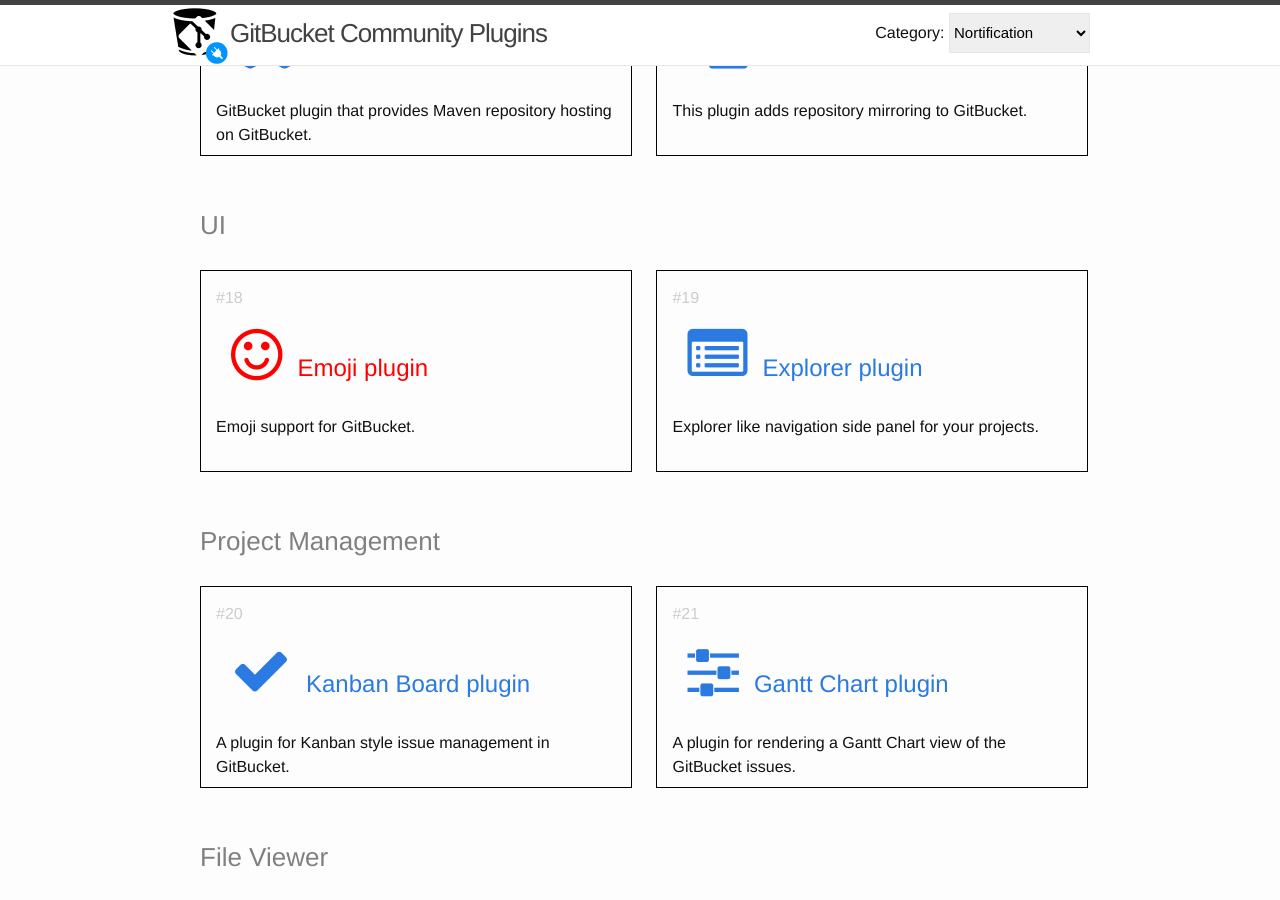
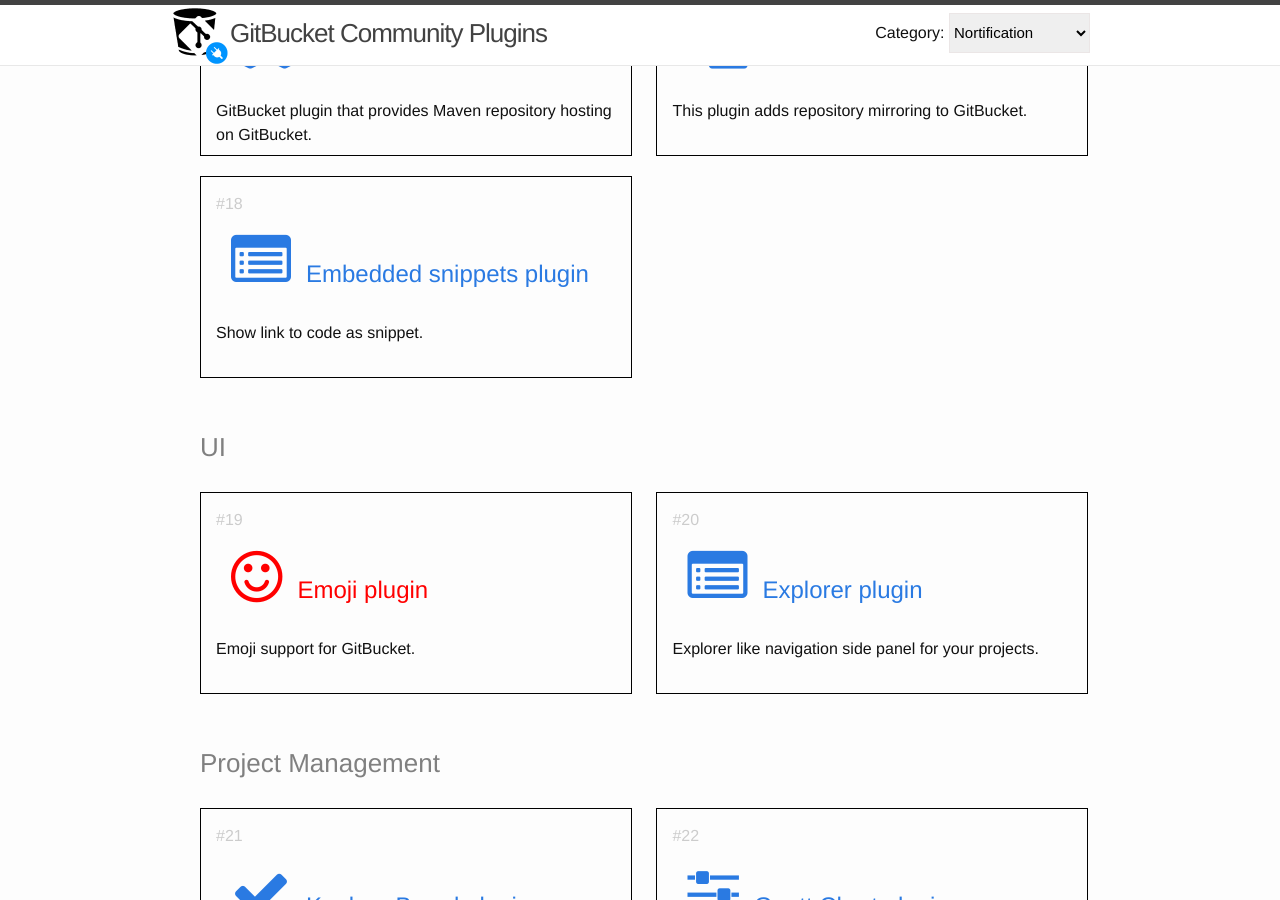
Before and after one commit to gitbucket-plugins/gitbucket-plugins.github.io, a Jekyll site: the page built from index.html, in a window 1280 px wide and 900 px high, scrolled down 2726 px. Built offline with Jekyll 4.4.1, drawn with Linux system fonts in a browser that asks for light colours.

Commit message:
add embedded snipet plugin to list (#49)
Co-authored-by: ishikawa <yunosuke.ishikawa@agc.com>

```diff
--- a/_data/plugins.yml
+++ b/_data/plugins.yml
@@ -130,6 +130,12 @@
       icon: fa fa-copy
       distributed: false
 
+    - name: Embedded snippets plugin
+      description: Show link to code as snippet.
+      url: https://github.com/onukura/gitbucket-embedding-plugin
+      icon: fa fa-list-alt
+      distributed: false
+
 - name: UI
 
   id: ui
```
